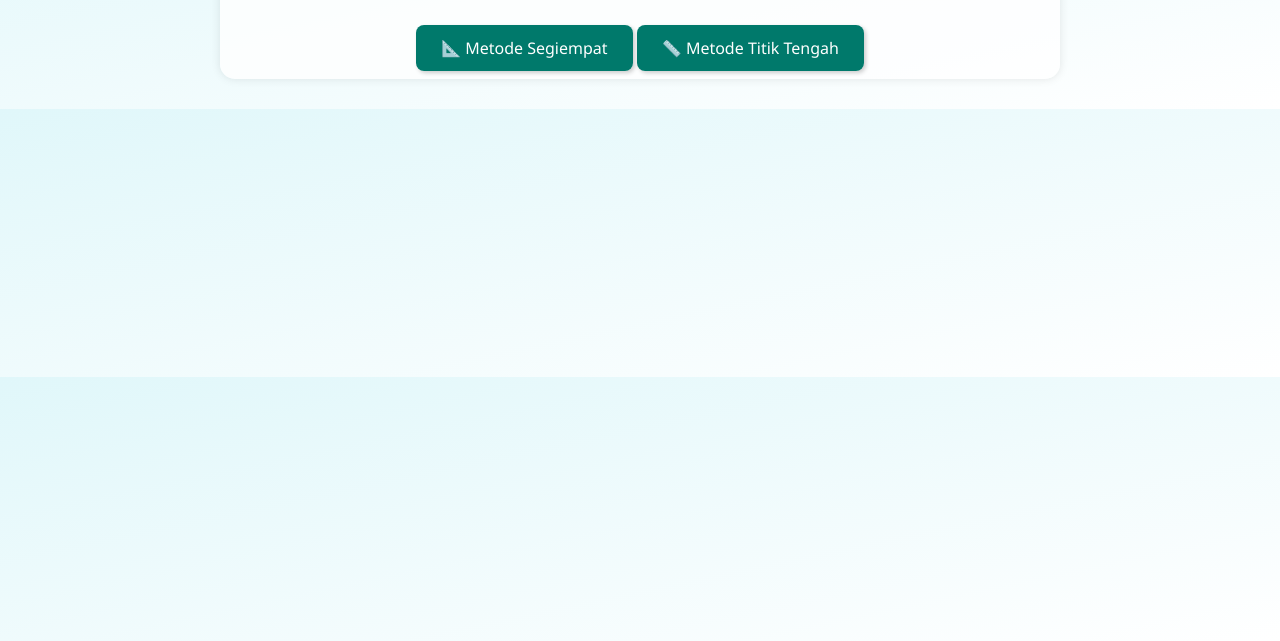
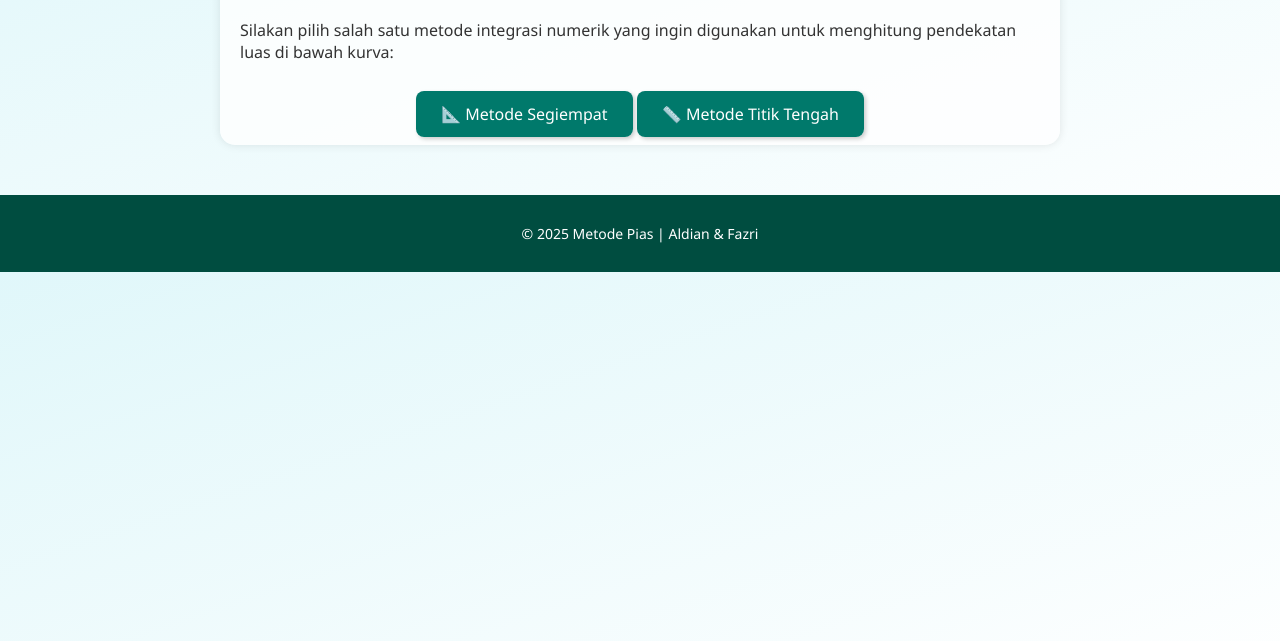
Before and after one commit to AldianNurrahman/MetNum, a plain HTML site: page pilih-metode.html in a window 1280 px wide. Shown: the part 159-800 px from the top of the page. Drawn offline with Linux system fonts and the light colour scheme.

Commit message:
Update pilih-metode.html

```diff
--- a/pilih-metode.html
+++ b/pilih-metode.html
@@ -2,6 +2,7 @@
 <html lang="id">
 <head>
   <meta charset="UTF-8" />
+  <meta name="viewport" content="width=device-width, initial-scale=1.0" />
   <title>Pilih Metode</title>
   <link rel="stylesheet" href="css/style.css" />
 </head>
@@ -16,10 +17,16 @@
 
   <main class="container">
     <h1>Pilih Metode Integrasi</h1>
+    <p>Silakan pilih salah satu metode integrasi numerik yang ingin digunakan untuk menghitung pendekatan luas di bawah kurva:</p>
+
     <div class="start-box">
       <a href="segiempat.html" class="btn">📐 Metode Segiempat</a>
       <a href="titik-tengah.html" class="btn">📏 Metode Titik Tengah</a>
     </div>
   </main>
+
+  <footer>
+    <p>© 2025 Metode Pias | Aldian & Fazri</p>
+  </footer>
 </body>
 </html>
```
